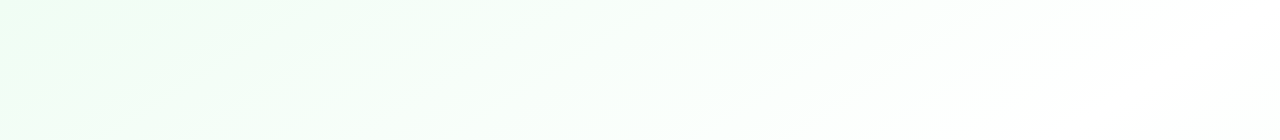
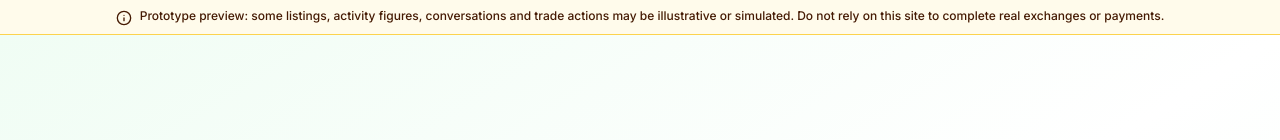
Before and after one commit to eOluwumi/v0B3, a Next.js app: page /auth/signin in a window 1280 px wide. Shown: the top 140 px of the page. Built offline with nearby package versions, Linux system fonts and the light colour scheme; no server answers.

Commit message:
Show prototype limitations across the site

```diff
--- a/app/layout.tsx
+++ b/app/layout.tsx
@@ -4,6 +4,7 @@ import "./globals.css"
 import { Toaster } from "@/components/ui/toaster"
 import { ThemeProvider } from "@/components/theme-provider"
 import { SupabaseProvider } from "@/components/supabase-provider"
+import { PrototypeNotice } from "@/components/prototype-notice"
 
 const inter = Inter({ subsets: ["latin"] })
 
@@ -23,6 +24,7 @@ export default function RootLayout({
       <body className={inter.className}>
         <SupabaseProvider>
           <ThemeProvider attribute="class" defaultTheme="system" enableSystem disableTransitionOnChange>
+            <PrototypeNotice />
             {children}
             <Toaster />
           </ThemeProvider>
```
